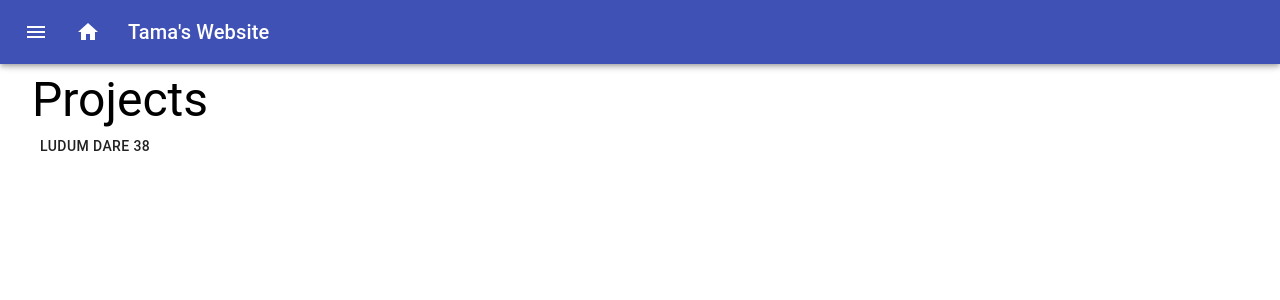
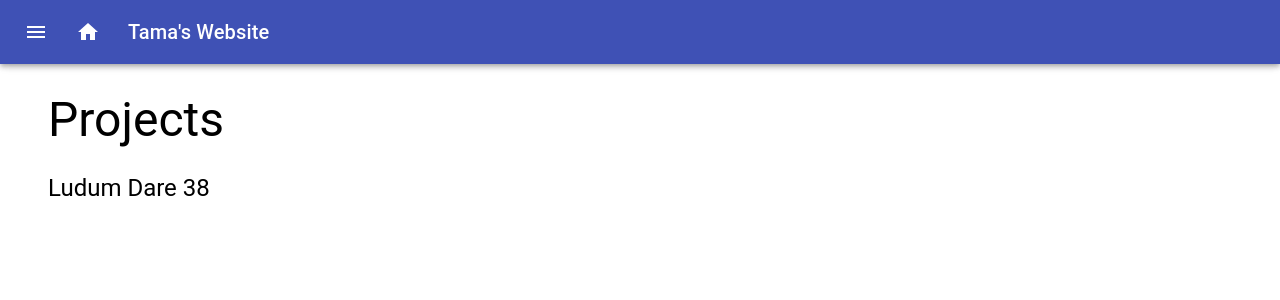
Before and after one commit to Fermats-Fish/website, a React (Create React App) app: page / in a window 1280 px wide. Shown: the top 300 px of the page. Built offline with nearby package versions, Linux system fonts and the light colour scheme.

Commit message:
Slightly improve home page

```diff
--- a/src/Pages/HomePage.js
+++ b/src/Pages/HomePage.js
@@ -1,7 +1,7 @@
 import React from "react";
 import { useHistory } from "react-router-dom";
 
-import { Typography, Container, Button } from "@material-ui/core";
+import { Container, ListItemText, ListItem, List } from "@material-ui/core";
 
 import { sections } from "../pages";
 
@@ -10,16 +10,30 @@ const HomePage = () => {
 
   return (
     <Container>
+      <List>
         {sections.map((section) => (
           <React.Fragment key={section.title}>
-          <Typography variant="h3">{section.title}</Typography>
+            <ListItem>
+              <ListItemText
+                primaryTypographyProps={{ variant: "h3" }}
+                primary={section.title}
+              />
+            </ListItem>
             {section.pages.map((page) => (
-            <Button key={page.url} onClick={() => history.push(page.url)}>
-              {page.title}
-            </Button>
+              <ListItem
+                button
+                key={page.url}
+                onClick={() => history.push(page.url)}
+              >
+                <ListItemText
+                  primaryTypographyProps={{ variant: "h5" }}
+                  primary={page.title}
+                />
+              </ListItem>
             ))}
           </React.Fragment>
         ))}
+      </List>
     </Container>
   );
 };
```
Lines whose indentation alone changed are shown as unchanged.
